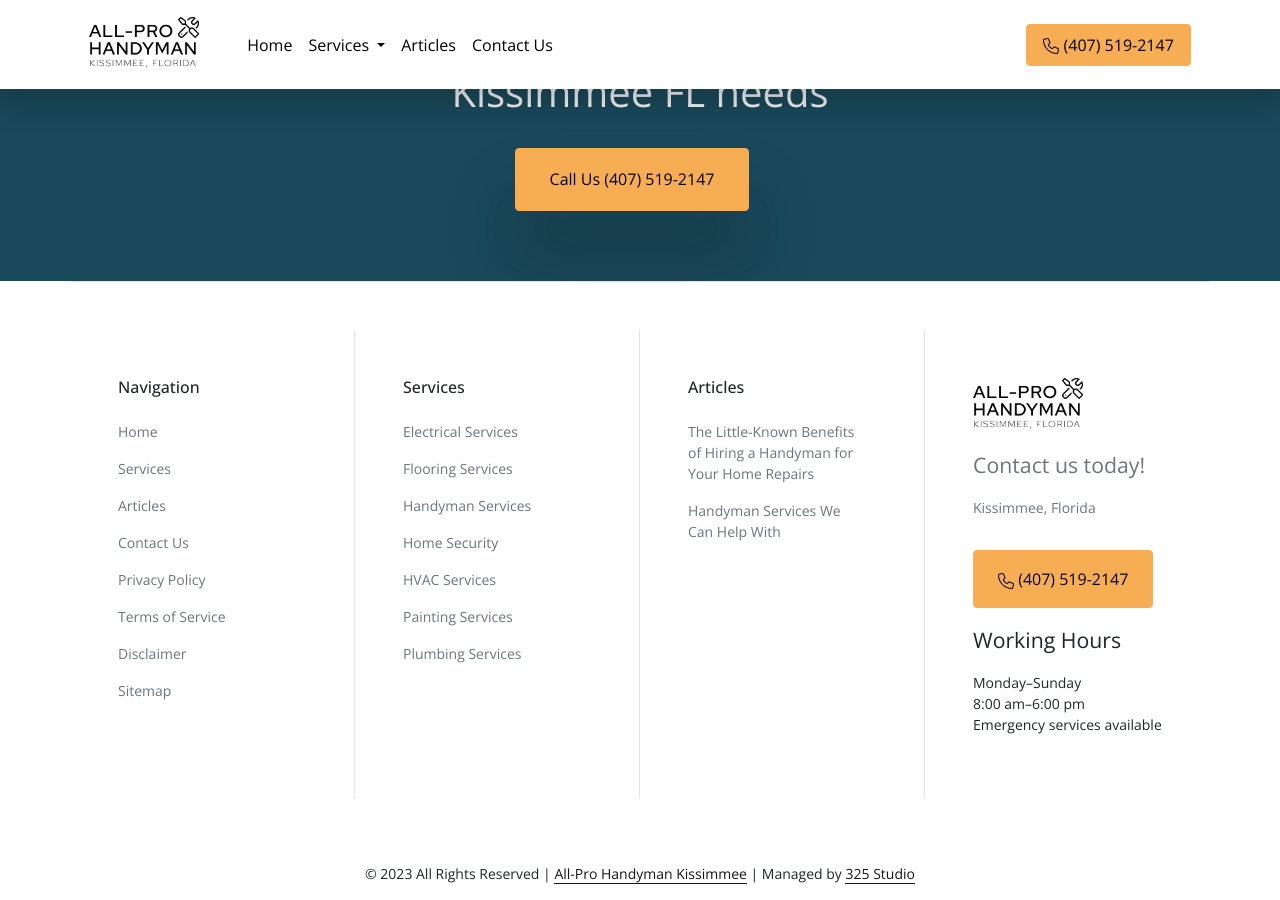
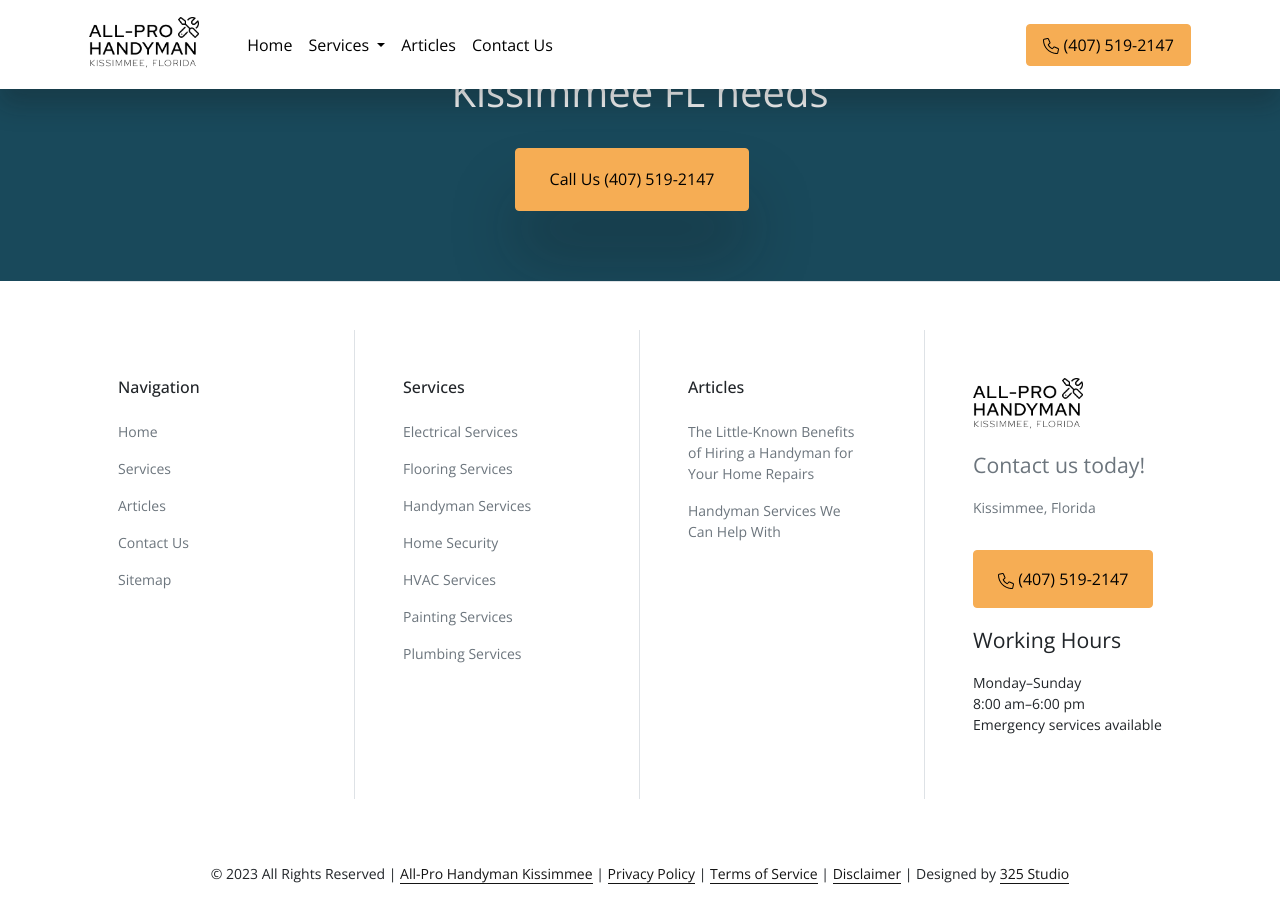
Before and after one commit to naccrat/handyman-kissimmee, a Jekyll site: the page built from index.html, in a window 1280 px wide and 900 px high, scrolled down 5214 px. Built offline with Jekyll 4.4.1, drawn with Linux system fonts in a browser that asks for light colours.

Commit message:
footer link updates

```diff
--- a/_includes/footer.html
+++ b/_includes/footer.html
@@ -9,18 +9,6 @@
             <a href="{{ item.url }}" class="nav-link link-secondary ps-0">{{ item.title }}</a>
           </li>
           {% endfor %}
-          <!-- <li class="nav-item">
-            <a class="nav-link link-secondary ps-0" href="/faq/">FAQ</a>
-          </li> -->
-          <li class="nav-item">
-            <a class="nav-link link-secondary ps-0" href="/privacy-policy/">Privacy Policy</a>
-          </li>
-          <li class="nav-item">
-            <a class="nav-link link-secondary ps-0" href="/terms-of-service/">Terms of Service</a>
-          </li>
-          <li class="nav-item">
-            <a class="nav-link link-secondary ps-0" href="/disclaimer/">Disclaimer</a>
-          </li>
           <li class="nav-item">
             <a class="nav-link link-secondary ps-0" href="/sitemap.xml" target="_blank">Sitemap</a>
           </li>
@@ -76,8 +64,7 @@
       </div>
     </div>
   </div>
-  <div class="container text-center py-3 small">
-    © 2023 All Rights Reserved | <a href="{{ site.url }}" class="link-fancy">{{ site.title }}</a> | Managed by <a href="https://325studio.com" class="link-fancy" target="_blank">325 Studio</a>
+  <div class="container text-center py-3 small">© 2023 All Rights Reserved | <a href="{{ site.url }}" class="link-fancy">{{ site.title }}</a> | <a class="link-fancy" href="/privacy-policy/">Privacy Policy</a> | <a class="link-fancy" href="/terms-of-service/">Terms of Service</a> | <a class="link-fancy" href="/disclaimer/">Disclaimer</a> | Designed by <a href="https://325studio.com" class="link-fancy" target="_blank">325 Studio</a>
   </div>
 </footer>
 <script src="{{ site.url }}/js/bootstrap.bundle.min.js"></script>
```
